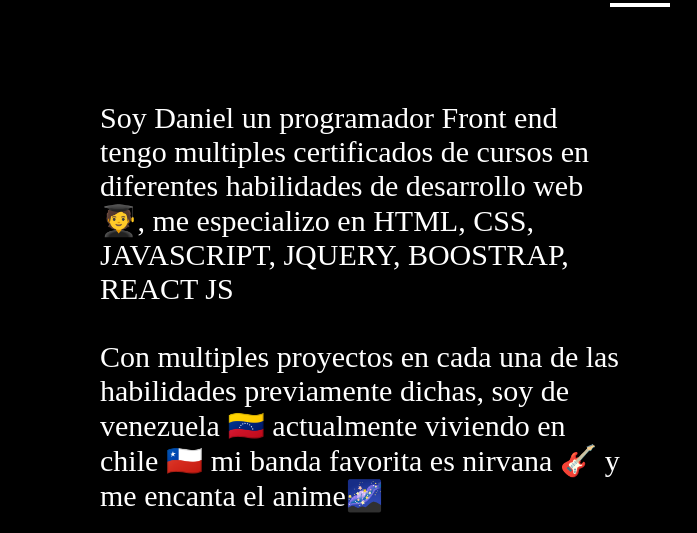
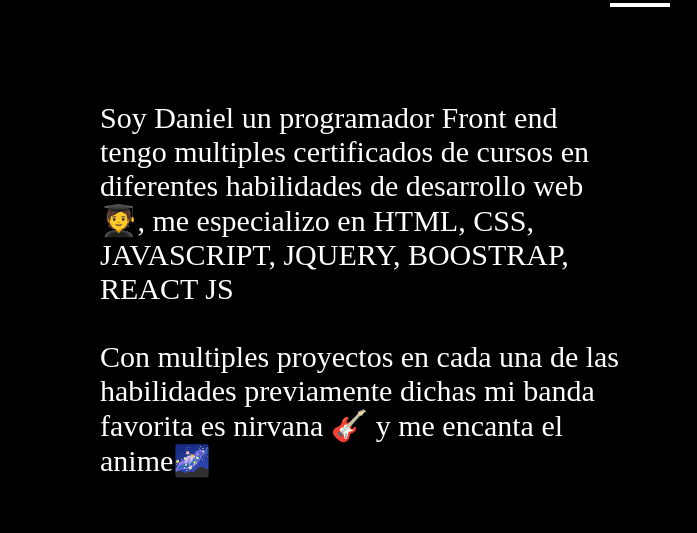
Before and after one commit to lifi117/portafolioweb1, a plain HTML site: page index.html in a window 1280 px wide. Shown: the part 936-1469 px from the top of the page, 0-697 px from the left. Drawn offline with Linux system fonts and the light colour scheme.

Commit message:
Update index.html

```diff
--- a/index.html
+++ b/index.html
@@ -38,7 +38,7 @@
         </div>
         <div class="content">
             <div class="textBx">
-                <p>Soy Daniel un programador Front end tengo multiples certificados de cursos en diferentes habilidades de desarrollo web 🧑‍🎓, me especializo en HTML, CSS, JAVASCRIPT, JQUERY, BOOSTRAP, REACT JS <br> <br> Con multiples proyectos en cada una de las habilidades previamente dichas, soy de venezuela 🇻🇪 actualmente viviendo en chile 🇨🇱 mi banda favorita es nirvana 🎸 y me encanta el anime🌌</p>
+                <p>Soy Daniel un programador Front end tengo multiples certificados de cursos en diferentes habilidades de desarrollo web 🧑‍🎓, me especializo en HTML, CSS, JAVASCRIPT, JQUERY, BOOSTRAP, REACT JS <br> <br> Con multiples proyectos en cada una de las habilidades previamente dichas mi banda favorita es nirvana 🎸 y me encanta el anime🌌</p>
             </div>
             <div class="imgBx">
                 <img id="id" src="./img/WhatsApp Image 2022-05-02 at 6.07.19 PM.jpeg" alt="">
```
